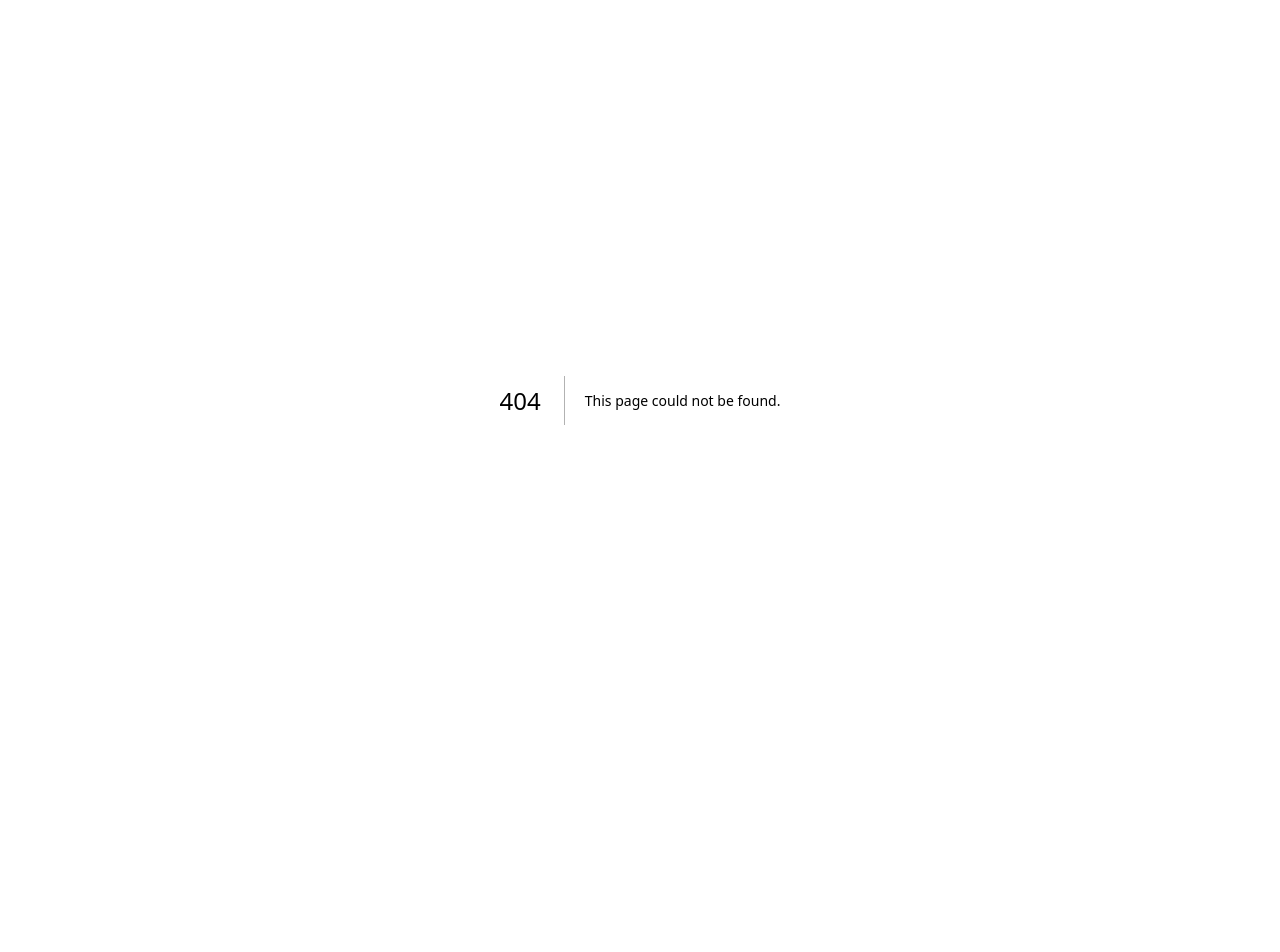
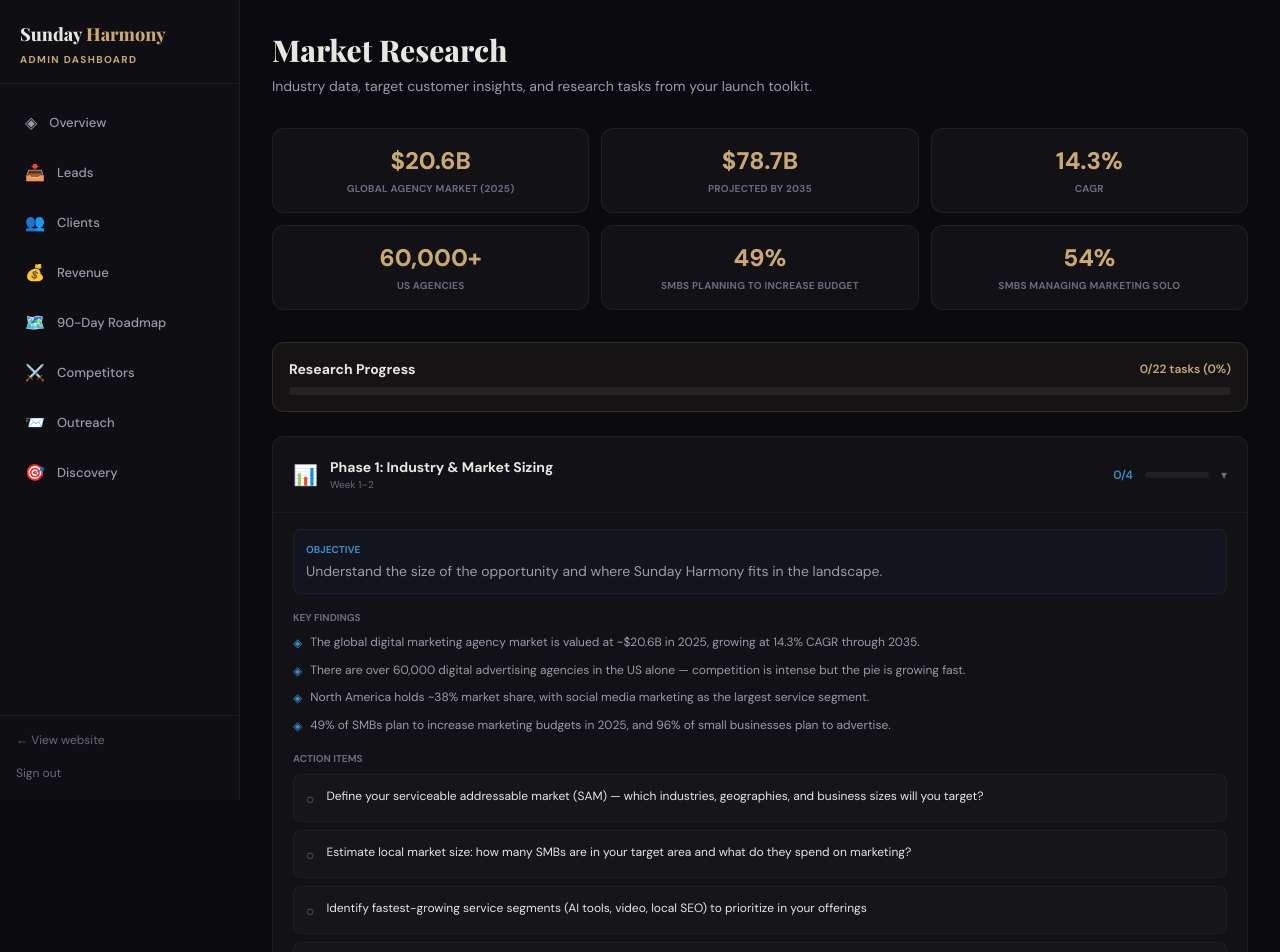
Before and after one commit to sundayharmony/sunday-harmony-site, a Next.js app: page /admin/research in a window 1280 px wide. Before the commit this address had no page. Shown: the top 952 px of the page. Before the commit the page ends 800 px from the top, so only its background shows below. Built offline with nearby package versions, Linux system fonts and the light colour scheme; a web font is replaced by a local one.

Commit message:
chore(auto-sync): snapshot 2026-02-24 19:14:20

```diff
--- /dev/null
+++ b/src/app/admin/research/page.tsx
@@ -0,0 +1,152 @@
+'use client'
+
+import { useState } from 'react'
+import { marketData, researchPhases } from '@/lib/toolkit-data'
+
+export default function ResearchPage() {
+  const [expandedPhase, setExpandedPhase] = useState<number | null>(1)
+  const [tasksDone, setTasksDone] = useState<Record<string, boolean>>({})
+
+  const toggleTask = (key: string) => {
+    setTasksDone(prev => ({ ...prev, [key]: !prev[key] }))
+  }
+
+  const totalTasks = researchPhases.reduce((sum, p) => sum + p.tasks.length, 0)
+  const doneTasks = Object.values(tasksDone).filter(Boolean).length
+  const progressPercent = totalTasks > 0 ? Math.round((doneTasks / totalTasks) * 100) : 0
+
+  return (
+    <div>
+      <div className="mb-8">
+        <h1 className="font-serif text-3xl font-extrabold text-brand-text mb-2">Market Research</h1>
+        <p className="text-sm text-brand-muted">
+          Industry data, target customer insights, and research tasks from your launch toolkit.
+        </p>
+      </div>
+
+      {/* Market Stats Grid */}
+      <div className="grid grid-cols-3 gap-3 mb-8">
+        {marketData.map((stat) => (
+          <div
+            key={stat.label}
+            className="bg-[rgba(255,255,255,0.03)] border border-[rgba(255,255,255,0.06)] rounded-xl p-4 text-center"
+          >
+            <div className="text-2xl font-extrabold text-brand-gold mb-1">{stat.value}</div>
+            <div className="text-[10px] font-bold uppercase tracking-wide text-brand-dim">{stat.label}</div>
+          </div>
+        ))}
+      </div>
+
+      {/* Overall Progress */}
+      <div className="bg-[rgba(201,169,110,0.06)] border border-[rgba(201,169,110,0.15)] rounded-xl p-4 mb-6">
+        <div className="flex items-center justify-between mb-2">
+          <span className="text-sm font-bold text-brand-text">Research Progress</span>
+          <span className="text-xs text-brand-gold font-semibold">{doneTasks}/{totalTasks} tasks ({progressPercent}%)</span>
+        </div>
+        <div className="w-full h-2 bg-[rgba(255,255,255,0.06)] rounded-full">
+          <div
+            className="h-2 rounded-full transition-all bg-brand-gold"
+            style={{ width: `${progressPercent}%` }}
+          />
+        </div>
+      </div>
+
+      {/* Research Phases */}
+      <div className="space-y-3">
+        {researchPhases.map((phase) => {
+          const isOpen = expandedPhase === phase.id
+          const phaseDone = phase.tasks.filter((_, i) => tasksDone[`${phase.id}-${i}`]).length
+          const phaseTotal = phase.tasks.length
+
+          return (
+            <div
+              key={phase.id}
+              className="bg-[rgba(255,255,255,0.03)] border border-[rgba(255,255,255,0.06)] rounded-xl overflow-hidden"
+            >
+              {/* Phase Header */}
+              <button
+                onClick={() => setExpandedPhase(isOpen ? null : phase.id)}
+                className="w-full flex items-center justify-between p-5 text-left hover:bg-[rgba(255,255,255,0.02)] transition-all"
+              >
+                <div className="flex items-center gap-3">
+                  <span className="text-xl">{phase.icon}</span>
+                  <div>
+                    <div className="text-sm font-bold text-brand-text">
+                      Phase {phase.id}: {phase.title}
+                    </div>
+                    <div className="text-[10px] text-brand-dim">{phase.timeframe}</div>
+                  </div>
+                </div>
+                <div className="flex items-center gap-3">
+                  <span className="text-xs font-semibold" style={{ color: phase.color }}>
+                    {phaseDone}/{phaseTotal}
+                  </span>
+                  <div className="w-16 h-1.5 bg-[rgba(255,255,255,0.06)] rounded-full">
+                    <div
+                      className="h-1.5 rounded-full transition-all"
+                      style={{ width: `${phaseTotal > 0 ? (phaseDone / phaseTotal) * 100 : 0}%`, background: phase.color }}
+                    />
+                  </div>
+                  <span className="text-brand-dim text-xs">{isOpen ? '▾' : '▸'}</span>
+                </div>
+              </button>
+
+              {/* Phase Content */}
+              {isOpen && (
+                <div className="px-5 pb-5 border-t border-[rgba(255,255,255,0.04)]">
+                  {/* Objective */}
+                  <div className="mt-4 mb-4 p-3 rounded-lg" style={{ background: `${phase.color}0a`, border: `1px solid ${phase.color}20` }}>
+                    <div className="text-[10px] font-bold uppercase mb-1" style={{ color: phase.color }}>Objective</div>
+                    <p className="text-sm text-brand-muted">{phase.objective}</p>
+                  </div>
+
+                  {/* Key Findings */}
+                  <div className="mb-4">
+                    <div className="text-[10px] font-bold uppercase text-brand-dim mb-2">Key Findings</div>
+                    <div className="space-y-2">
+                      {phase.keyFindings.map((finding, i) => (
+                        <div key={i} className="flex gap-2 items-start">
+                          <span style={{ color: phase.color }} className="text-xs mt-0.5">◈</span>
+                          <span className="text-xs text-brand-muted leading-relaxed">{finding}</span>
+                        </div>
+                      ))}
+                    </div>
+                  </div>
+
+                  {/* Action Items */}
+                  <div>
+                    <div className="text-[10px] font-bold uppercase text-brand-dim mb-2">Action Items</div>
+                    <div className="space-y-2">
+                      {phase.tasks.map((task, i) => {
+                        const key = `${phase.id}-${i}`
+                        const done = tasksDone[key]
+                        return (
+                          <button
+                            key={i}
+                            onClick={() => toggleTask(key)}
+                            className={`w-full text-left flex items-start gap-3 p-3 rounded-lg transition-all ${
+                              done
+                                ? 'bg-[rgba(74,158,125,0.06)] border border-[rgba(74,158,125,0.12)]'
+                                : 'bg-[rgba(255,255,255,0.02)] border border-[rgba(255,255,255,0.04)] hover:bg-[rgba(255,255,255,0.04)]'
+                            }`}
+                          >
+                            <span className={`text-sm mt-0.5 ${done ? 'text-brand-green' : 'text-brand-dim'}`}>
+                              {done ? '✓' : '○'}
+                            </span>
+                            <span className={`text-xs leading-relaxed ${done ? 'text-brand-muted line-through' : 'text-brand-text'}`}>
+                              {task}
+                            </span>
+                          </button>
+                        )
+                      })}
+                    </div>
+                  </div>
+                </div>
+              )}
+            </div>
+          )
+        })}
+      </div>
+    </div>
+  )
+}
```
